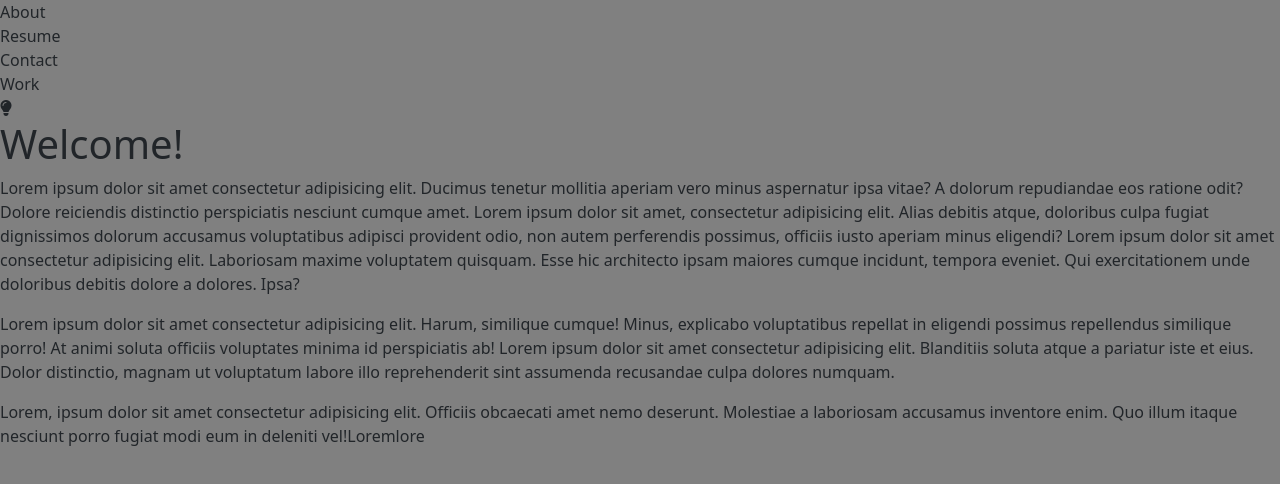
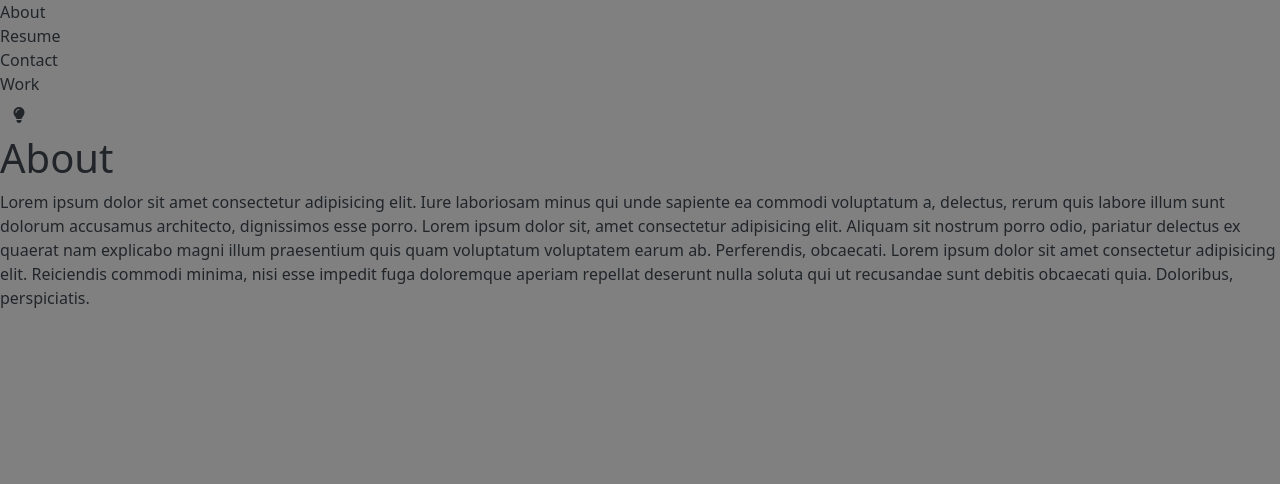
Before and after one commit to crawfordwebdev/portfolio, a plain HTML site: page index.html in a window 1280 px wide. Drawn offline with nearby package versions, Linux system fonts and the light colour scheme.

Commit message:
adds lightdark button

```diff
--- a/index.html
+++ b/index.html
@@ -22,24 +22,10 @@
     <div class="nav-item">Resume</div>
     <div class="nav-item">Contact</div>
     <div class="nav-item">Work</div>
-    <div id="lightDark" class="nav-item"><i class="fa-solid fa-lightbulb"></i></div>
+    <button id="light-dark-button" class="btn"><i class="fa-solid fa-lightbulb"></i></button>
   </nav>
 
   <main id="content">
-    <h1>Welcome!</h1>
-    <p>Lorem ipsum dolor sit amet consectetur adipisicing elit. Ducimus tenetur mollitia aperiam vero minus aspernatur
-      ipsa vitae? A dolorum repudiandae eos ratione odit? Dolore reiciendis distinctio perspiciatis nesciunt cumque
-      amet.
-      Lorem ipsum dolor sit amet, consectetur adipisicing elit. Alias debitis atque, doloribus culpa fugiat dignissimos
-      dolorum accusamus voluptatibus adipisci provident odio, non autem perferendis possimus, officiis iusto aperiam
-      minus eligendi?
-      Lorem ipsum dolor sit amet consectetur adipisicing elit. Laboriosam maxime voluptatem quisquam. Esse hic
-      architecto ipsam maiores cumque incidunt, tempora eveniet. Qui exercitationem unde doloribus debitis dolore a
-      dolores. Ipsa?
-    </p>
-    <p>Lorem ipsum dolor sit amet consectetur adipisicing elit. Harum, similique cumque! Minus, explicabo voluptatibus repellat in eligendi possimus repellendus similique porro! At animi soluta officiis voluptates minima id perspiciatis ab! Lorem ipsum dolor sit amet consectetur adipisicing elit. Blanditiis soluta atque a pariatur iste et eius. Dolor distinctio, magnam ut voluptatum labore illo reprehenderit sint assumenda recusandae culpa dolores numquam.</p>
-    <p>Lorem, ipsum dolor sit amet consectetur adipisicing elit. Officiis obcaecati amet nemo deserunt. Molestiae a laboriosam accusamus inventore enim. Quo illum itaque nesciunt porro fugiat modi eum in deleniti vel!Loremlore</p>
-
   </main>
 
 </body>
--- a/js/app.js
+++ b/js/app.js
@@ -13,8 +13,7 @@ const navbarEl = document.querySelectorAll('.nav-item')
 const navbar = document.querySelector('#navbar')
 const contentSectionEl = document.querySelectorAll('.section-content')
 const contentContainer = document.querySelector('#content')
-
-console.log(contentSectionEl)
+const lightDarkBtn = document.querySelector("#light-dark-button")
 
 
 /*----------------------------- Event Listeners -----------------------------*/
@@ -22,7 +21,11 @@ navbar.addEventListener('click', navigateContent)
 
 
 
+
 /*-------------------------------- Functions --------------------------------*/
+
+// Start on about page
+renderContent(portfolio.pages.find(el => el.navText === "About"))
 
 function navigateContent(evt) {
   let selection = evt.target
```
